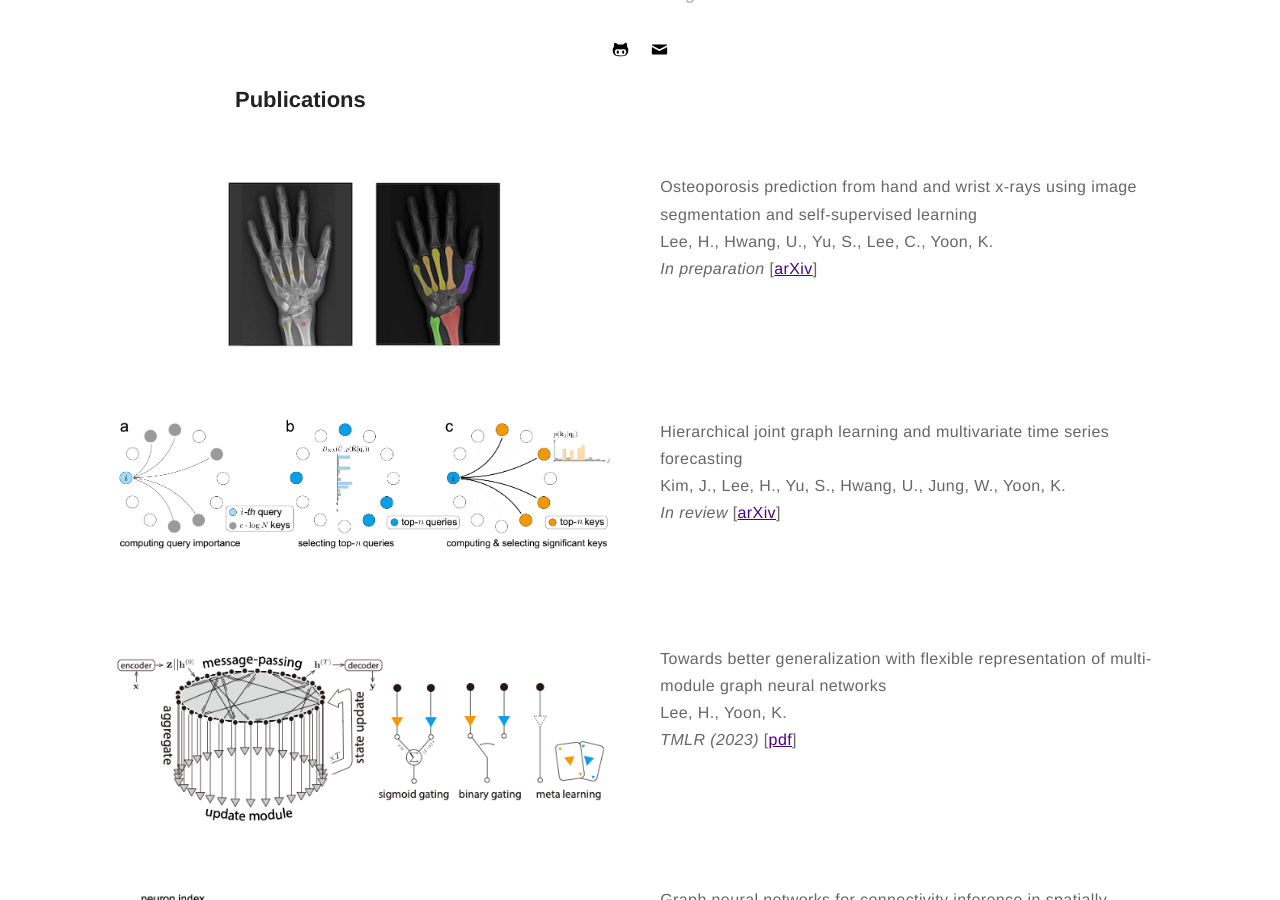
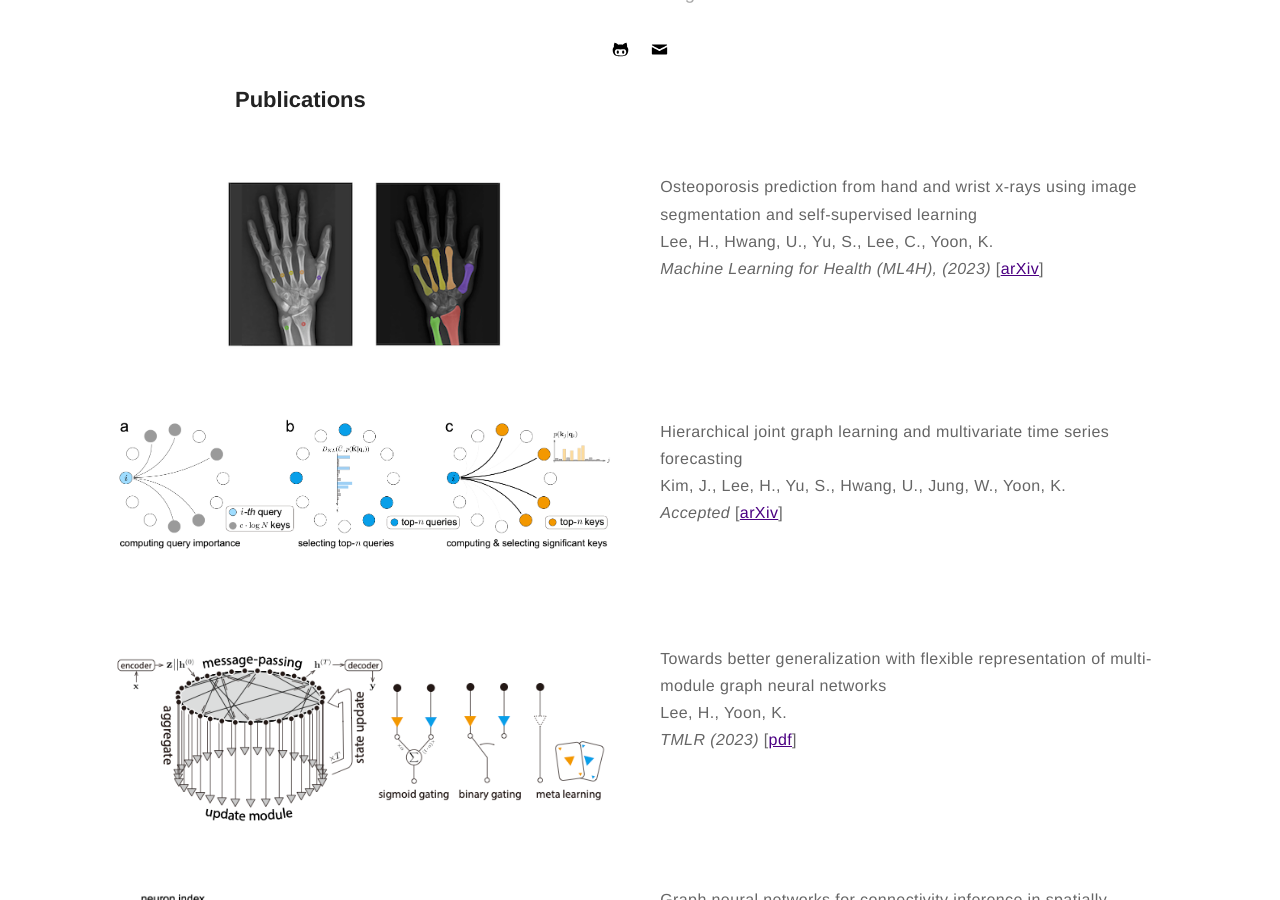
Before and after one commit to kijungyoon/kijungyoon.github.io, a Jekyll site: the page built from papers.md, in a window 1280 px wide and 900 px high, scrolled down 401 px. Built offline with Jekyll 4.4.1, drawn with Linux system fonts in a browser that asks for light colours.

Commit message:
Update papers.md

```diff
--- a/papers.md
+++ b/papers.md
@@ -16,7 +16,7 @@ layout: page
     <div class="toright">
     <p><b>Osteoporosis prediction from hand and wrist x-rays using image segmentation and self-supervised learning</b><br>
     Lee, H., Hwang, U., Yu, S., Lee, C., Yoon, K.<br>
-    <i>In preparation</i>
+    <i>Machine Learning for Health (ML4H), (2023)</i>
     [<a href="https://">arXiv</a>]</p><br>
     </div>
 </div>
@@ -29,7 +29,7 @@ layout: page
     <div class="toright">
     <p><b>Hierarchical joint graph learning and multivariate time series forecasting</b><br>
     Kim, J., Lee, H., Yu, S., Hwang, U., Jung, W., Yoon, K.<br>
-    <i>In review</i>
+    <i>Accepted</i>
     [<a href="https://">arXiv</a>]</p><br>
     </div>
 </div>
```
